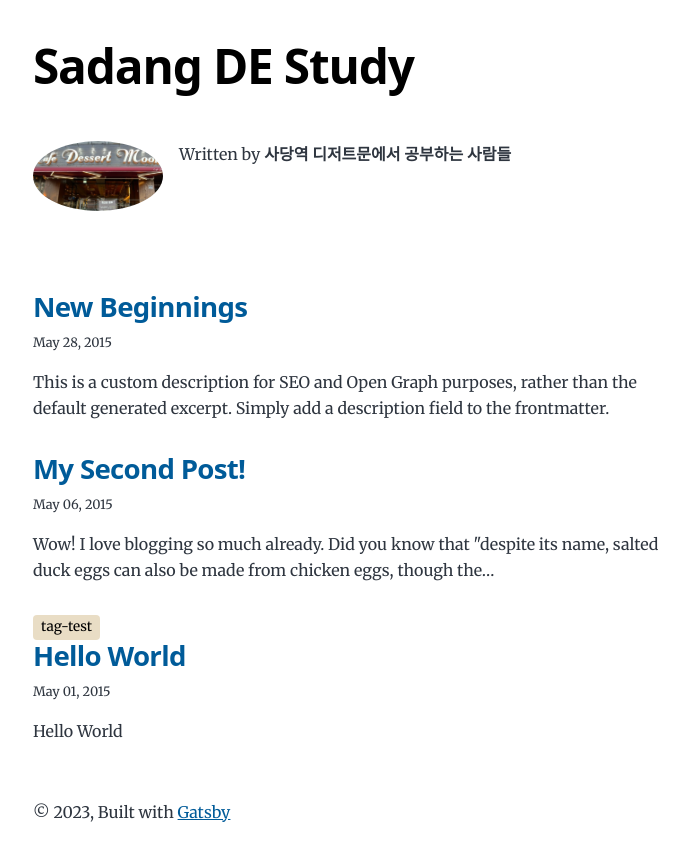
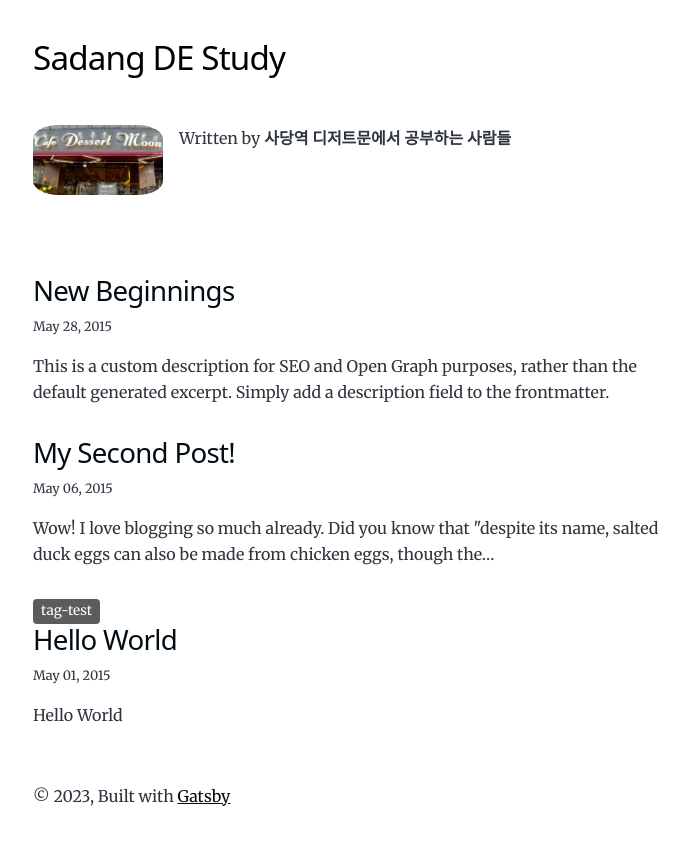
Before and after one commit to DataEngineersSadang/DataEngineersSadang.github.io, a Gatsby site: page / in a window 1280 px wide. Shown: the whole page, without its empty margins (291-980 px from the left). Built offline with nearby package versions, Linux system fonts and the light colour scheme; Gatsby itself is replaced by a stand-in of ours; a small style sheet from the web is missing.

Commit message:
style: '글꼴 색상과 굵기를 수정한다.'

```diff
--- a/src/style.css
+++ b/src/style.css
@@ -36,7 +36,7 @@
   --font-body: var(--fontFamily-serif);
   --font-heading: var(--fontFamily-sans);
   --fontWeight-normal: 400;
-  --fontWeight-bold: 700;
+  --fontWeight-bold: 500;
   --fontWeight-black: 900;
   --fontSize-root: 16px;
   --lineHeight-none: 1;
@@ -52,7 +52,7 @@
   --fontSize-5: 2.074rem;
   --fontSize-6: 2.488rem;
   --fontSize-7: 2.986rem;
-  --color-primary: #005b99;
+  --color-primary: #010c13;
   --color-text: #2e353f;
   --color-text-light: #4f5969;
   --color-heading: #1a202c;
@@ -253,7 +253,9 @@ a:focus {
 }
 
 .main-heading {
-  font-size: var(--fontSize-7);
+  /* text-align: center; */
+  font-weight: var(--fontWeight-bold);
+  font-size: var(--fontSize-5);
   margin: 0;
 }
 
@@ -278,7 +280,7 @@ a:focus {
 }
 
 .header-link-home {
-  font-weight: var(--fontWeight-bold);
+  font-weight: var(--fontWeight-normal);
   font-family: var(--font-heading);
   text-decoration: none;
   font-size: var(--fontSize-2);
@@ -297,7 +299,7 @@ a:focus {
   margin-right: var(--spacing-4);
   margin-bottom: var(--spacing-0);
   min-width: 50px;
-  border-radius: 100%;
+  border-radius: 20%;
 }
 
 .blog-post header h1 {
@@ -358,15 +360,15 @@ a:focus {
     padding-top: 0.1rem;
     padding-bottom: 0.15rem;
     text-decoration: none;
-    color: black;
+    color: white;
     font-size: 0.85rem;
     border-width: 4px;
     border-radius: 0.25rem;
-    background-color: #e9ddc5;
+    background-color: #5c5c5c;
   }
 
   .post-list-item .tags ul li a:hover {
-    background-color: #d6c5a3;
+    background-color: #64acc2;
   }
 
   /**
```
